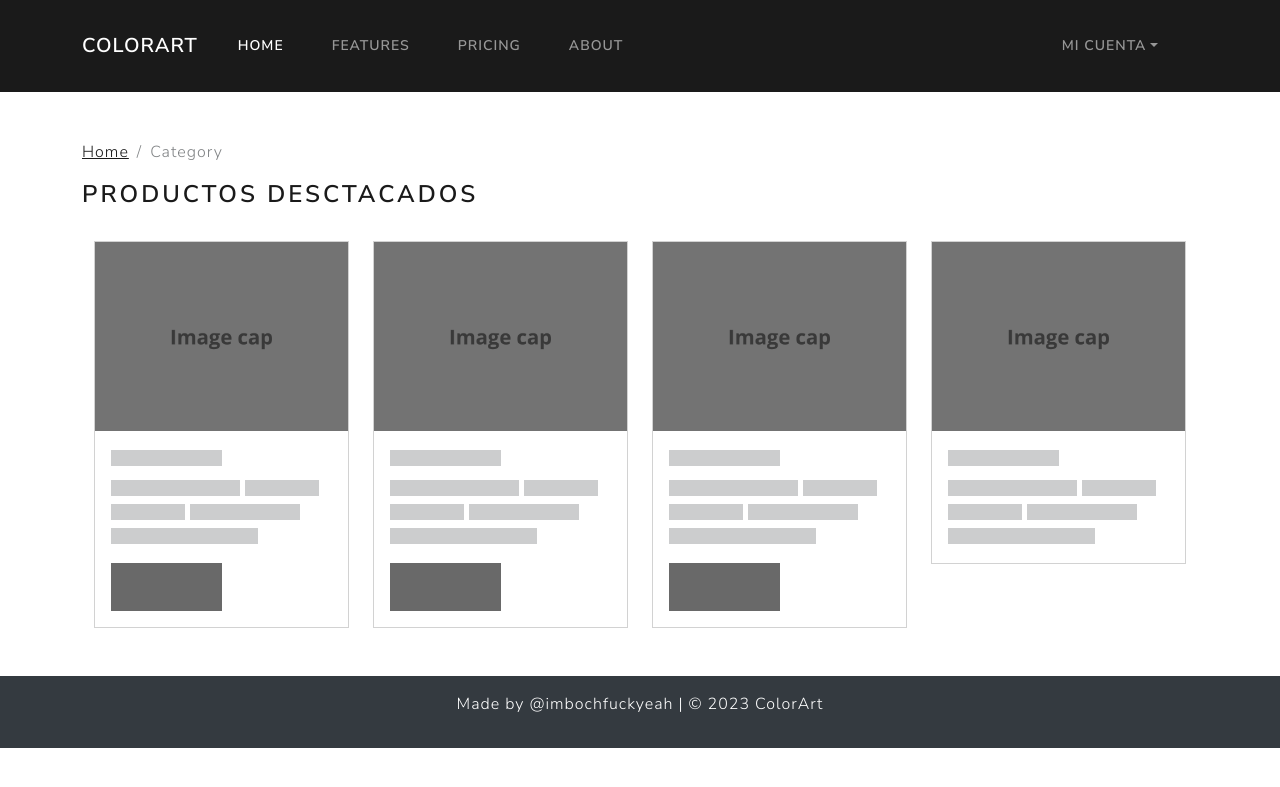
After one commit to ImBochFuckYeah/colorart, a PHP site: page /colorart/category in a window 1280 px wide. The commit adds this page. Shown: the top 787 px of the page. Run offline with PHP 8.4, Linux system fonts and the light colour scheme; some libraries are stand-ins or nearby versions.

Commit message:
new views and others

```diff
--- a/assets/css/global.css
+++ b/assets/css/global.css
@@ -46,3 +46,11 @@
         transform: rotate(360deg);
     }
 }
+
+#back-to-top {
+    position: fixed;
+    bottom: 20px;
+    right: 20px;
+    display: none;
+    z-index: 99;
+}
--- a/assets/js/global.js
+++ b/assets/js/global.js
@@ -84,3 +84,17 @@ async function alertInfo(content) {
   alertContainer.appendChild(alertInfo);
   timerRemove();
 }
+
+$(window).scroll(function() {
+  if ($(this).scrollTop() > 100) {
+    $('#back-to-top').fadeIn();
+  } else {
+    $('#back-to-top').fadeOut();
+  }
+});
+
+// Desplaza la página al principio cuando se hace clic en el botón "Back to Top"
+$('#back-to-top').click(function() {
+  $('html, body').animate({ scrollTop: 0 }, 800);
+  return false;
+});
--- /dev/null
+++ b/pages/category.php
@@ -0,0 +1,101 @@
+<?php require('../templates/header.php'); ?>
+<?php require('../templates/sidebar.php'); ?>
+
+<div class="container">
+    <div class="breadcum">
+        <ol class="breadcrumb mt-5">
+            <li class="breadcrumb-item"><a href="/colorart">Home</a></li>
+            <li class="breadcrumb-item active">Category</li>
+        </ol>
+    </div>
+    <div class="category-product mb-5">
+        <div class="category-title mb-4">
+            <div class="row">
+                <div class="col-10">
+                    <h3>Productos desctacados</h3>
+                </div>
+            </div>
+        </div>
+        <div class="container product-container">
+            <div class="row">
+                <div class="col">
+                    <div class="card" aria-hidden="true">
+                        <img src="assets\img\products\imagecap.png" class="card-img-top" alt="loading">
+                        <div class="card-body">
+                            <h5 class="card-title placeholder-glow">
+                                <span class="placeholder col-6"></span>
+                            </h5>
+                            <p class="card-text placeholder-glow">
+                                <span class="placeholder col-7"></span>
+                                <span class="placeholder col-4"></span>
+                                <span class="placeholder col-4"></span>
+                                <span class="placeholder col-6"></span>
+                                <span class="placeholder col-8"></span>
+                            </p>
+                            <a class="btn btn-primary disabled placeholder col-6" aria-disabled="true"></a>
+                        </div>
+                    </div>
+                </div>
+                <div class="col">
+                    <div class="card" aria-hidden="true">
+                        <img src="assets\img\products\imagecap.png" class="card-img-top" alt="loading">
+                        <div class="card-body">
+                            <h5 class="card-title placeholder-glow">
+                                <span class="placeholder col-6"></span>
+                            </h5>
+                            <p class="card-text placeholder-glow">
+                                <span class="placeholder col-7"></span>
+                                <span class="placeholder col-4"></span>
+                                <span class="placeholder col-4"></span>
+                                <span class="placeholder col-6"></span>
+                                <span class="placeholder col-8"></span>
+                            </p>
+                            <a class="btn btn-primary disabled placeholder col-6" aria-disabled="true"></a>
+                        </div>
+                    </div>
+                </div>
+                <div class="col">
+                    <div class="card" aria-hidden="true">
+                        <img src="assets\img\products\imagecap.png" class="card-img-top" alt="loading">
+                        <div class="card-body">
+                            <h5 class="card-title placeholder-glow">
+                                <span class="placeholder col-6"></span>
+                            </h5>
+                            <p class="card-text placeholder-glow">
+                                <span class="placeholder col-7"></span>
+                                <span class="placeholder col-4"></span>
+                                <span class="placeholder col-4"></span>
+                                <span class="placeholder col-6"></span>
+                                <span class="placeholder col-8"></span>
+                            </p>
+                            <a class="btn btn-primary disabled placeholder col-6" aria-disabled="true"></a>
+                        </div>
+                    </div>
+                </div>
+                <div class="col">
+                    <div class="card" aria-hidden="true">
+                        <img src="assets\img\products\imagecap.png" class="card-img-top" alt="loading">
+                        <div class="card-body">
+                            <h5 class="card-title placeholder-glow">
+                                <span class="placeholder col-6"></span>
+                            </h5>
+                            <p class="card-text placeholder-glow">
+                                <span class="placeholder col-7"></span>
+                                <span class="placeholder col-4"></span>
+                                <span class="placeholder col-4"></span>
+                                <span class="placeholder col-6"></span>
+                                <span class="placeholder col-8"></span>
+                            </p>
+                        </div>
+                    </div>
+                </div>
+            </div>
+        </div>
+    </div>
+</div>
+<button class="btn btn-primary back-to-top" id="back-to-top" style="display: none;">
+    Back to Top
+</button>
+
+<?php require('../templates/footer.php'); ?>
+<?php require('../templates/scripts.php'); ?>
--- a/pages/homepage.php
+++ b/pages/homepage.php
@@ -314,5 +314,9 @@
         </div>
     </div>
 </div>
+<button class="btn btn-primary back-to-top" id="back-to-top" style="display: none;">
+    Back to Top
+</button>
 
 <?php require('../templates/footer.php'); ?>
+<?php require('../templates/scripts.php'); ?>
--- a/pages/login.php
+++ b/pages/login.php
@@ -45,4 +45,4 @@
         </div>
     </div>
 </div>
-<?php include('../templates/footer.php'); ?>
+<?php include('../templates/scripts.php'); ?>
--- a/pages/product.php
+++ b/pages/product.php
@@ -2,14 +2,14 @@
 <?php require('../templates/sidebar.php'); ?>
 <div class="container mt-5 mb-5">
     <ol class="breadcrumb">
-        <li class="breadcrumb-item"><a href="/colorful">Home</a></li>
+        <li class="breadcrumb-item"><a href="/colorart">Home</a></li>
         <li class="breadcrumb-item active">Product</li>
     </ol>
     <div class="product-description">
         <div class="card mb-4 mt-4">
             <div class="row g-0">
                 <div class="col-md-4">
-                    <img src="http://localhost/colorful/assets/img/products/imagecap.png"
+                    <img src="<?php $server?>/colorart/assets/img/products/imagecap.png"
                         class="img-fluid rounded-start" alt="product description">
                 </div>
                 <div class="col-md-8">
@@ -42,3 +42,4 @@
     </div>
 </div>
 <?php require('../templates/footer.php'); ?>
+<?php require('../templates/scripts.php'); ?>
--- a/templates/footer.php
+++ b/templates/footer.php
@@ -1,13 +1,5 @@
 <footer class="bg-dark text-light text-center py-3 mt-4">
     <div class="container">
-        <p>&copy; 2023 Colorful</p>
+        <p>Made by @imbochfuckyeah | &copy; 2023 ColorArt</p>
     </div>
 </footer>
-<script src="http://localhost/colorful/assets/js/jquery-3.7.1.min.js"></script>
-<script src="https://cdn.jsdelivr.net/npm/sweetalert2@11"></script>
-<script src="https://cdn.jsdelivr.net/npm/bootstrap@5.3.2/dist/js/bootstrap.bundle.min.js"></script>
-<!--<script src="https://cdn.jsdelivr.net/npm/vue@2.6.14/dist/vue.js"></script>-->
-<script src="https://kit.fontawesome.com/11bd9b3a7a.js" crossorigin="anonymous"></script>
-<script src="http://localhost/colorful/assets/js/global.js"></script>
-</body>
-</html>
--- a/templates/header.php
+++ b/templates/header.php
@@ -1,11 +1,23 @@
+<?php
+session_start();
+function getMyUrl(){
+    $protocol = (!empty($_SERVER['HTTPS']) && (strtolower($_SERVER['HTTPS']) == 'on' || $_SERVER['HTTPS'] == '1')) ? 'https://' : 'http://';
+    $server = $_SERVER['SERVER_NAME'];
+    $port = $_SERVER['SERVER_PORT'] ? ':'.$_SERVER['SERVER_PORT'] : '';
+    return $protocol.$server.$port;
+}
+
+$server = getMyUrl();
+?>
 <!DOCTYPE html>
 <html lang="en">
 <head>
     <meta charset="UTF-8">
+    <?php echo "<script>var server = '$server';</script>"; ?>
     <meta name="viewport" content="width=device-width, initial-scale=1.0">
-    <title>Colorful</title>
-    <link rel="stylesheet" href="http://localhost/colorful/assets/css/bootstrap.min.css">
-    <link rel="stylesheet" href="http://localhost/colorful/assets/css/global.css">
+    <title>ColorArt</title>
+    <link rel="stylesheet" href="<?php $server?>/colorart/assets/css/bootstrap.min.css">
+    <link rel="stylesheet" href="<?php $server?>/colorart/assets/css/global.css">
 </head>
 <body>
     <div class="spinner-overlay d-none" id="spinnerOverlay">
--- /dev/null
+++ b/templates/scripts.php
@@ -0,0 +1,13 @@
+<script src="<?php $server?>/colorart/assets/js/jquery-3.7.1.min.js"></script>
+<script src="https://cdn.jsdelivr.net/npm/sweetalert2@11"></script>
+<script src="https://cdn.jsdelivr.net/npm/bootstrap@5.3.2/dist/js/bootstrap.bundle.min.js"></script>
+<!--<script src="https://cdn.jsdelivr.net/npm/vue@2.6.14/dist/vue.js"></script>-->
+<script src="https://kit.fontawesome.com/11bd9b3a7a.js" crossorigin="anonymous"></script>
+<script src="<?php $server?>/colorart/assets/js/global.js"></script>
+<?php
+function includeScript($filename) {
+  echo '<script src="<?php $server?>/colorart/assets/js/' . $filename . '.js"></script>';
+}
+?>
+</body>
+</html>
--- a/templates/sidebar.php
+++ b/templates/sidebar.php
@@ -1,6 +1,6 @@
 <nav class="navbar navbar-expand-lg bg-primary" data-bs-theme="dark">
     <div class="container">
-        <a href="/colorful" class="navbar-brand">Colorful</a>
+        <a href="/colorart" class="navbar-brand">ColorArt</a>
         <div class="collapse navbar-collapse" id="navbarColor01">
             <ul class="navbar-nav me-auto">
                 <li class="nav-item">
@@ -24,6 +24,7 @@
                 <a class="nav-link dropdown-toggle" data-bs-toggle="dropdown" href="#" role="button"
                     aria-haspopup="true" aria-expanded="false">Mi cuenta</a>
                 <div class="dropdown-menu">
+                    <a class="dropdown-item" href="#">Ver perfil</a>
                     <a class="dropdown-item" href="#">Ver lista de articulos</a>
                     <div class="dropdown-divider"></div>
                     <a class="dropdown-item" href="#">Cerrar sesion </a>
```
Also changed, not shown: pages/navbar.php (deleted, +0 -42 lines), pages/singin.php (renamed from pages/singup.php, +5 -3 lines), .htaccess, README.md, assets/js/singin.js (renamed from assets/js/singup.js).
